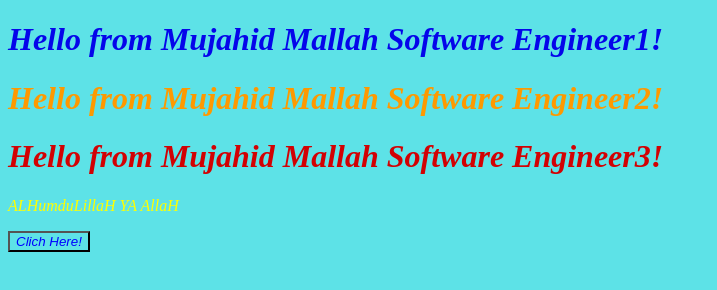
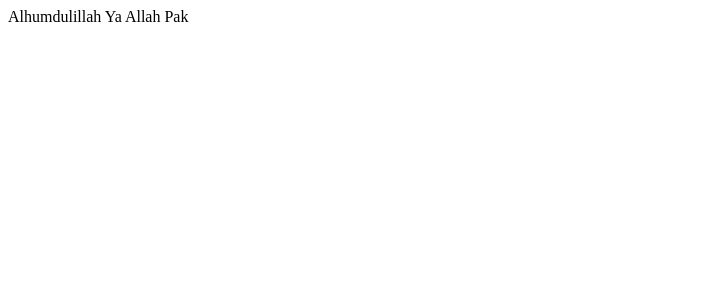
Before and after one commit to Mujahid-Ahmed2025/CSS-Practice, a plain HTML site: page index.html in a window 1280 px wide. Shown: the whole page, without its empty margins (0-717 px from the left). Drawn offline with Linux system fonts and the light colour scheme.

Commit message:
practicr

```diff
--- a/index.html
+++ b/index.html
@@ -3,14 +3,10 @@
 <head>
     <meta charset="UTF-8">
     <meta name="viewport" content="width=device-width, initial-scale=1.0">
-    <title>CSS CLASS LEVEL 1</title>
-    <link rel="stylesheet" href="style.css">
+    <title>simple html + css div box</title>
 </head>
 <body>
-   <h1 id="headingOne">Hello from Mujahid Mallah Software Engineer1!</h1>
-   <h1 id="headingTwo">Hello from Mujahid Mallah Software Engineer2!</h1>
-   <h1 id="headingThree">Hello from Mujahid Mallah Software Engineer3!</h1>
-   <p>ALHumduLillaH YA AllaH</p>
-   <button type="button">Clich Here!</button>
+    <div id="box"></div>
+    Alhumdulillah Ya Allah Pak
 </body>
 </html>
--- a/style.css
+++ b/style.css
@@ -1,21 +1,3 @@
-*{
-    font-style: italic;
-    background-color: #5DE2E7;
+backdrop {
+    color: aqua;
 }
-
-p {
-    color: yellow;
-
-}
-button{
-    color: blue;
-}
-#headingOne {
-   color: rgb(5, 5, 234);
-}
-#headingTwo{
-    color: #FE9900;
-}
-#headingThree {
-    color: #D20103;
-}
```
